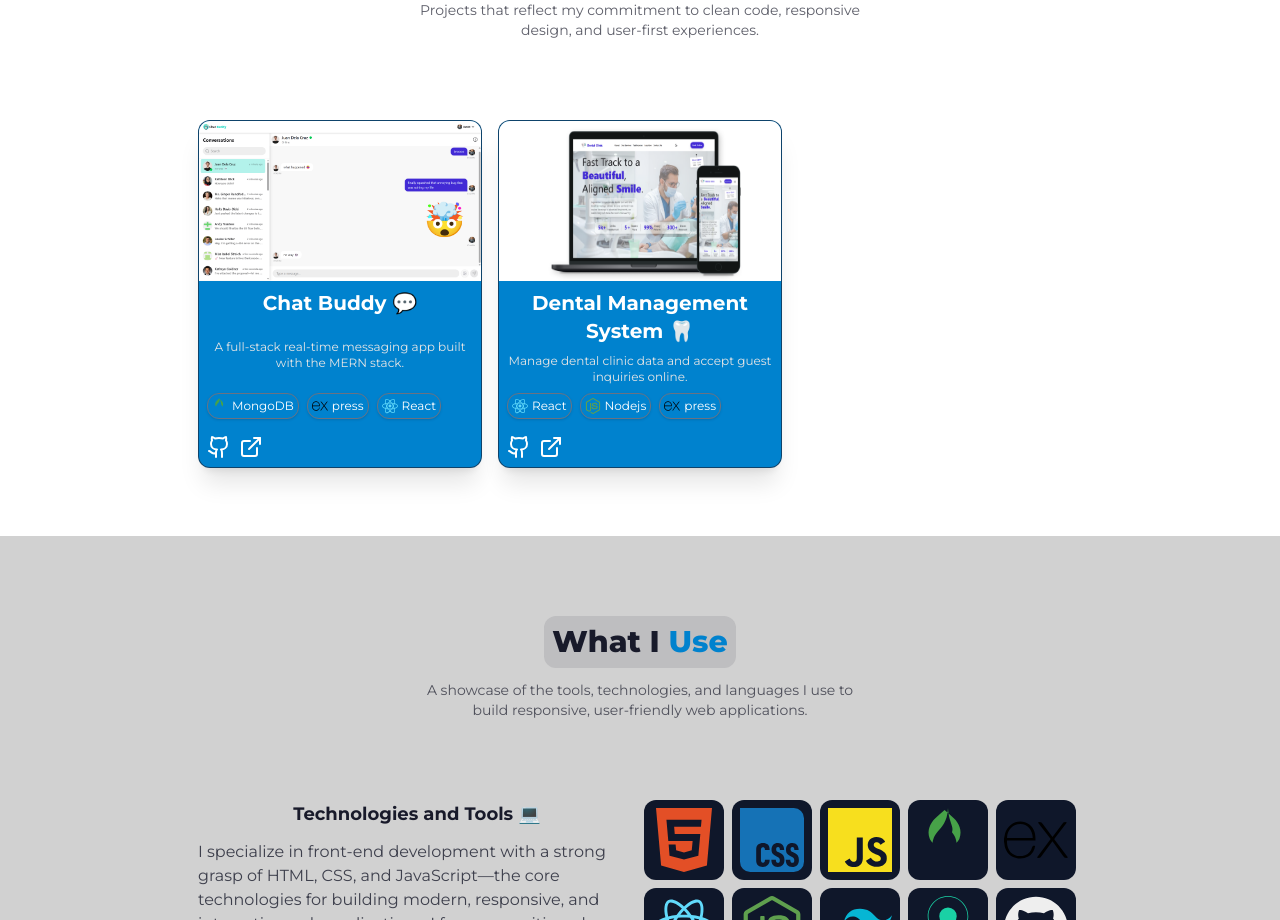
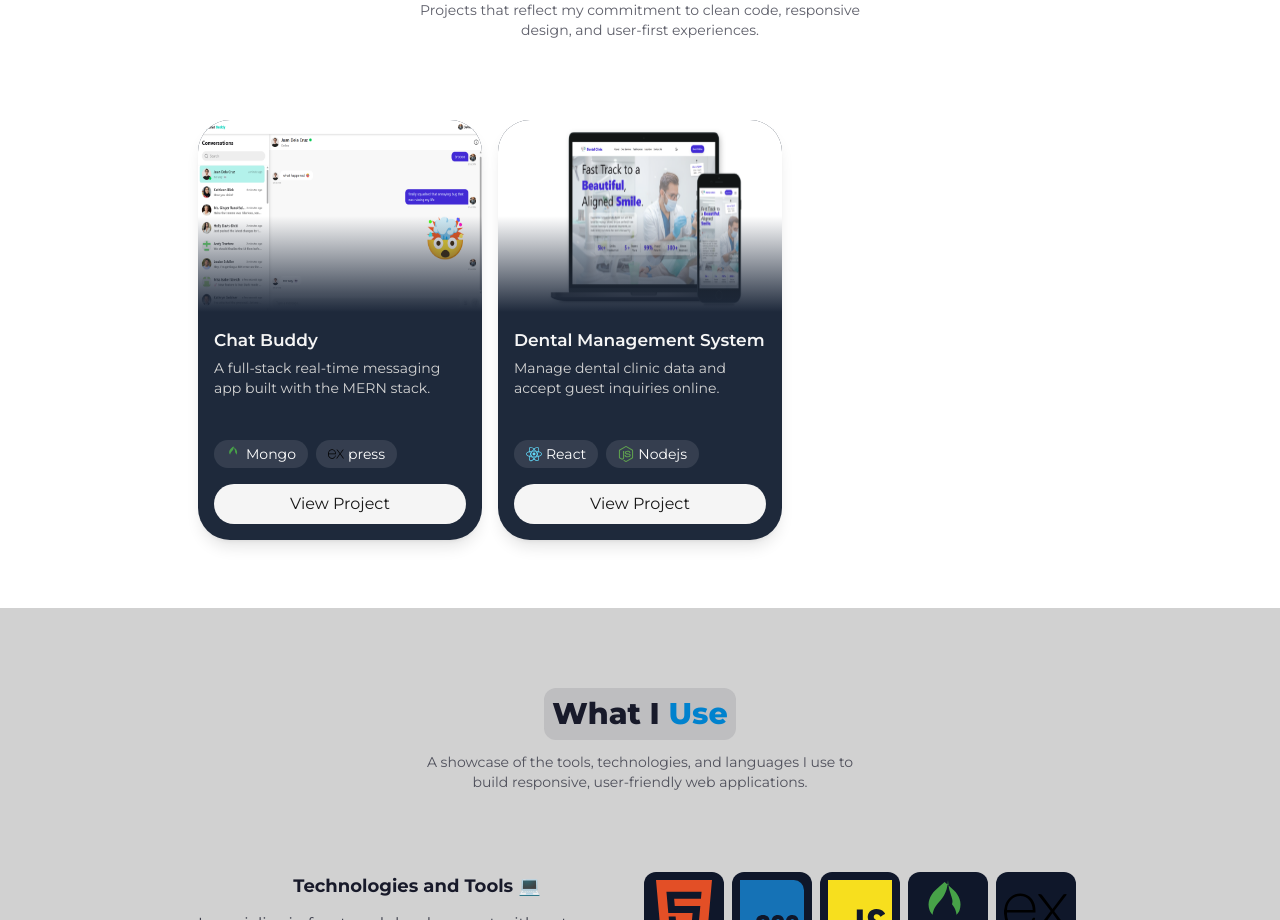
Before and after one commit to davidalfarero/davidalfarero-portfolio, a React (Vite) app: page / in a window 1280 px wide. Shown: the part 1680-2600 px from the top of the page. Built offline with nearby package versions, Linux system fonts and the light colour scheme.

Commit message:
refactor: update project card design to use image blending and bg-primary

```diff
--- a/src/cards/ProjectCard.jsx
+++ b/src/cards/ProjectCard.jsx
@@ -1,6 +1,5 @@
+import { useState } from 'react';
 import { ProjectPreview } from "../modals/ProjectPreview";
-import { Github, ExternalLink } from 'lucide-react';
-import { useState } from 'react';
 
 
 export const ProjectCard = ({ projectData }) => {
@@ -12,39 +11,43 @@ export const ProjectCard = ({ projectData }) => {
         <div
           onClick={() => setSelectedProject(project)}
           key={index}
-          className="relative bg-primary rounded-xl border border-base-content/60 shadow-xl overflow-hidden space-y-2 pb-10 max-w-[400px] mx-auto"
+          className="relative bg-[#1E293B] rounded-4xl shadow-lg overflow-hidden max-w-[400px] text-neutral-100"
         >
 
-          <div className='relative h-40 w-full overflow-hidden group'>
+          <div className='relative h-48'>
             <img
-              className="h-40 w-full group-hover:scale-[1.05] transition-transform duration-300 ease"
+              className="h-full w-full object-fit"
               src={project.image[0]}
               alt={project.title}
             />
+
+            <div className="absolute inset-0 bg-gradient-to-t from-[#1E293B] via-transparent to-transparent" />
           </div>
 
-          <div className="h-[90px] md:h-[130px] flex flex-col justify-between">
-            <h3 className="md:text-xl text-center text-white font-bold">{project.title}</h3>
-            <p className="text-xs text-center text-neutral-200 px-2">{project.description}</p>
+          <div className="p-4">
+            <div className="h-[100px]">
+              <h3 className="md:text-[17px] font-semibold">{project.title}</h3>
+              <p className="text-sm mt-1 text-neutral-300">{project.description}</p>
+            </div>
 
-            <div className="flex flex-wrap justify-start items-center gap-2 px-2">
-              {project.Icon.slice(0, 3).map((IconComponent, index) => {
+            <div className="flex flex-wrap gap-2 mt-3">
+              {project.Icon.slice(0, 2).map((IconComponent, index) => {
                 return (
-                  <div key={index} className="flex items-center gap-1 p-1 border border-gray-500 rounded-xl shadow-sm">
+                  <div key={index} className="flex items-center gap-1 bg-white/10 px-3 py-1 rounded-full text-sm">
                     <IconComponent className="w-4 h-4" />
-                    <p className="text-xs text-white">{project.tags[index]}</p>
+                    <snpan className="text-sm text-white">{project.tags[index]}</snpan>
                   </div>
                 );
               })}
             </div>
-          </div>
 
-          <div className="absolute bottom-2 left-2 flex items-center gap-2">
-            <a href={project.github} target="_blank" className="hover:-translate-y-1 transition-all duration-300 ease" onClick={e => e.stopPropagation()}>
-              <Github className="text-white" />
-            </a>
-            <a href={project.demo} target="_blank" className="hover:-translate-y-1 transition-all duration-300 ease" onClick={e => e.stopPropagation()}>
-              <ExternalLink className="text-white" />
+            <a
+              href={project.demo}
+              target="_blank"
+              className="block w-full mt-4 bg-neutral-100 text-neutral-900 text-center py-2 rounded-full hover:bg-neutral-300 transition"
+              onClick={e => e.stopPropagation()}
+            >
+              View Project
             </a>
           </div>
 
@@ -57,7 +60,6 @@ export const ProjectCard = ({ projectData }) => {
           onClose={() => setSelectedProject(null)}
         />
       )}
-
     </div>
   );
 };
--- a/src/data/projectData.jsx
+++ b/src/data/projectData.jsx
@@ -17,8 +17,8 @@ export const projectData = [
       '/chatbuddy/chatapp-profilepage.png',
     ],
     Icon: [MongoDBIcon, ExpressIcon, ReactIcon, NodeIcon, BrevoIcon, JWTIcon, SocketIcon, TawilwindIcon, DaisyIcon],
-    tags: ['MongoDB', 'press', 'React', 'Nodejs', 'Brevo', 'JWT', 'Socket.io', 'TailwindCSS', 'DaisyUI'],
-    title: 'Chat Buddy 💬',
+    tags: ['Mongo', 'press', 'React', 'Nodejs', 'Brevo', 'JWT', 'Socket.io', 'TailwindCSS', 'DaisyUI'],
+    title: 'Chat Buddy',
     description:
       'A full-stack real-time messaging app built with the MERN stack.',
     details: `Chat Buddy is a real-time messaging platform built using the powerful MERN stack (MongoDB, Express, React, Node.js). It features secure user authentication, including email verification via Brevo, password resets, and JWT-based route protection. Real-time chat functionality is powered by Socket.IO, complete with typing indicators and instant message updates. Chat data and user profiles are persisted in MongoDB, ensuring a seamless experience across sessions.
@@ -37,7 +37,7 @@ export const projectData = [
     ],
     Icon: [ReactIcon, NodeIcon, ExpressIcon, BrevoIcon, TawilwindIcon, DaisyIcon],
     tags: ['React', 'Nodejs', 'press', 'Brevo', 'TailwindCSS', 'DaisyUI'],
-    title: 'Dental Management System 🦷',
+    title: 'Dental Management System',
     description:
       'Manage dental clinic data and accept guest inquiries online.',
     details: `The Dental Management System is a streamlined web application built to centralize and simplify essential clinic operations. It focuses on managing core information such as clinic details, dentist profiles, and staff records in an organized, easy-to-navigate dashboard. Designed with simplicity and clarity in mind, the system allows clinic administrators to view, update, and maintain data efficiently without unnecessary complexity.
```
